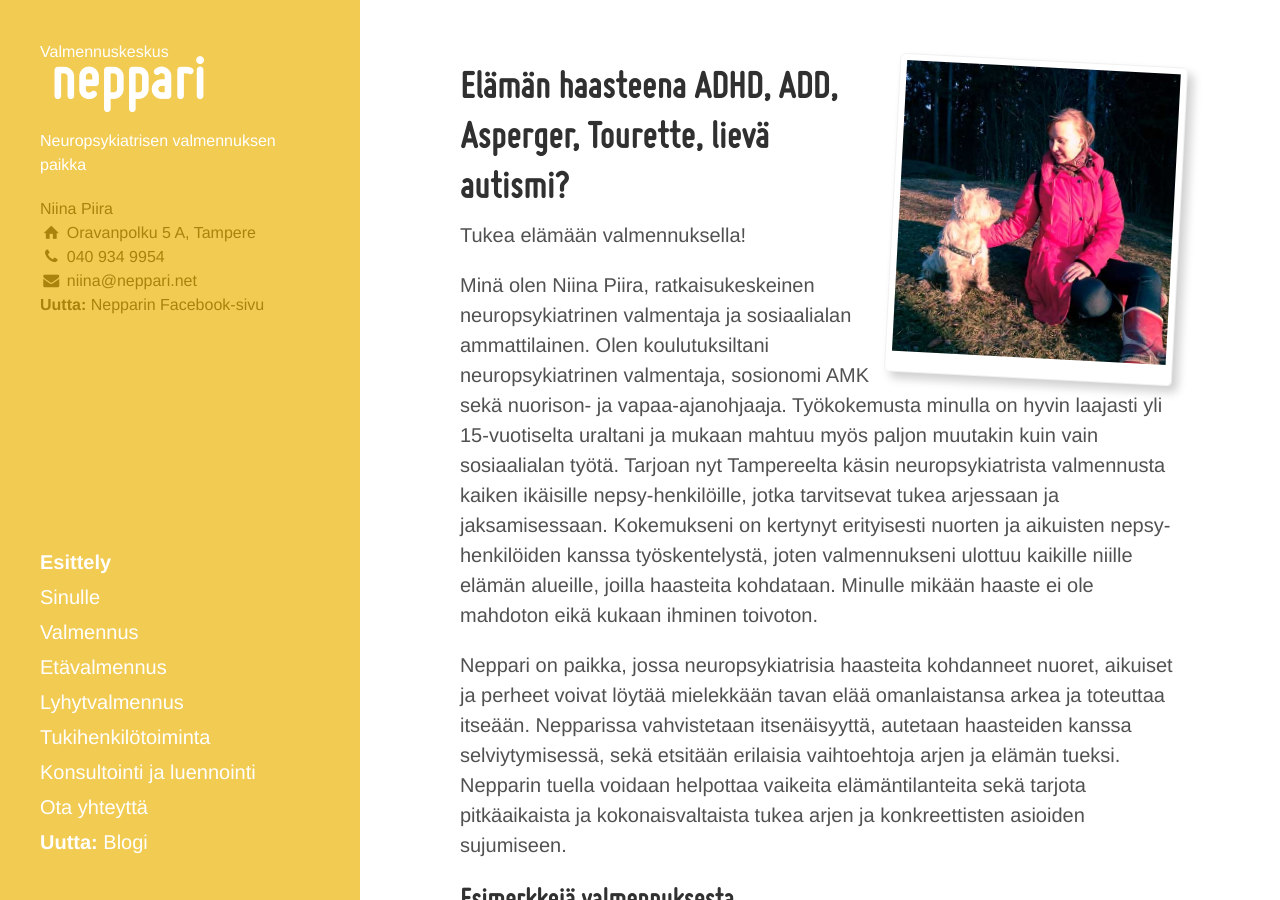
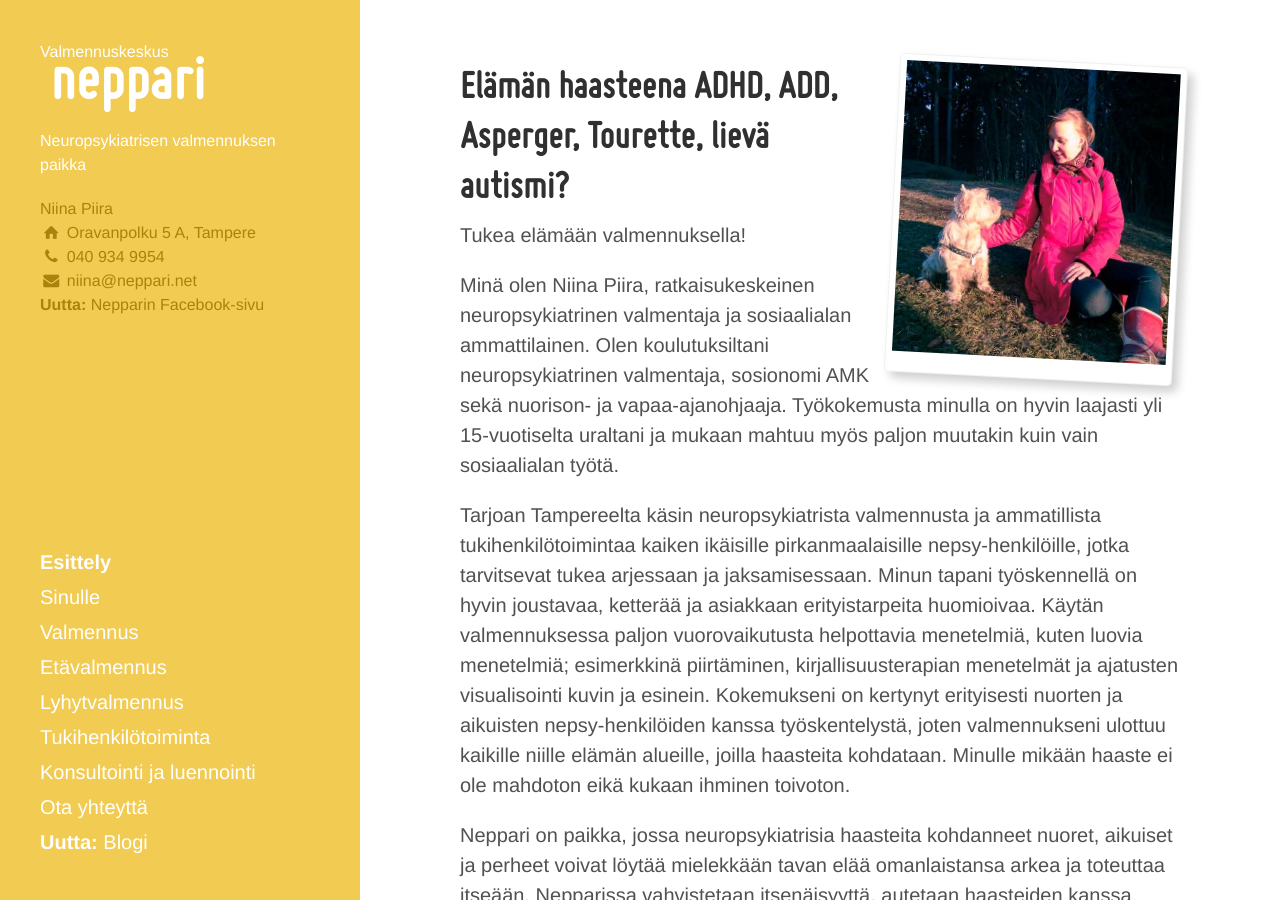
Before and after one commit to niinapiira/neppari.net, a Jekyll site: the page built from index.md, in a window 1280 px wide and 900 px high. Built offline with Jekyll 4.4.1, drawn with Linux system fonts in a browser that asks for light colours; Markdown is read by kramdown in place of the engine named in the settings.

Commit message:
Lisäsin "ammatillista tukihenkilötoimintaa" #pirkanmaalaisille" ja "Minun tapani työskennellä on..."

```diff
--- a/index.md
+++ b/index.md
@@ -13,9 +13,12 @@ polaroid: "niina-ja-riksu-polaroid.jpg"
 
 
 
+
 Tukea elämään valmennuksella!
 
-Minä olen Niina Piira, ratkaisukeskeinen neuropsykiatrinen valmentaja ja sosiaalialan ammattilainen. Olen koulutuksiltani neuropsykiatrinen valmentaja, sosionomi AMK sekä nuorison- ja vapaa-ajanohjaaja. Työkokemusta minulla on hyvin laajasti yli 15-vuotiselta uraltani ja mukaan mahtuu myös paljon muutakin kuin vain sosiaalialan työtä. Tarjoan nyt Tampereelta käsin neuropsykiatrista valmennusta kaiken ikäisille nepsy-henkilöille, jotka tarvitsevat tukea arjessaan ja jaksamisessaan. Kokemukseni on kertynyt erityisesti nuorten ja aikuisten nepsy-henkilöiden kanssa työskentelystä, joten valmennukseni ulottuu kaikille niille elämän alueille, joilla haasteita kohdataan. Minulle mikään haaste ei ole mahdoton eikä kukaan ihminen toivoton.
+Minä olen Niina Piira, ratkaisukeskeinen neuropsykiatrinen valmentaja ja sosiaalialan ammattilainen. Olen koulutuksiltani neuropsykiatrinen valmentaja, sosionomi AMK sekä nuorison- ja vapaa-ajanohjaaja. Työkokemusta minulla on hyvin laajasti yli 15-vuotiselta uraltani ja mukaan mahtuu myös paljon muutakin kuin vain sosiaalialan työtä.
+
+Tarjoan Tampereelta käsin neuropsykiatrista valmennusta ja ammatillista tukihenkilötoimintaa kaiken ikäisille pirkanmaalaisille nepsy-henkilöille, jotka tarvitsevat tukea arjessaan ja jaksamisessaan. Minun tapani työskennellä on hyvin joustavaa, ketterää ja asiakkaan erityistarpeita huomioivaa. Käytän valmennuksessa paljon vuorovaikutusta helpottavia menetelmiä, kuten luovia menetelmiä; esimerkkinä piirtäminen, kirjallisuusterapian menetelmät ja ajatusten visualisointi kuvin ja esinein. Kokemukseni on kertynyt erityisesti nuorten ja aikuisten nepsy-henkilöiden kanssa työskentelystä, joten valmennukseni ulottuu kaikille niille elämän alueille, joilla haasteita kohdataan. Minulle mikään haaste ei ole mahdoton eikä kukaan ihminen toivoton.
 
 Neppari on paikka, jossa neuropsykiatrisia haasteita kohdanneet nuoret, aikuiset ja perheet voivat löytää mielekkään tavan elää omanlaistansa arkea ja toteuttaa itseään. Nepparissa vahvistetaan itsenäisyyttä, autetaan haasteiden kanssa selviytymisessä, sekä etsitään erilaisia vaihtoehtoja arjen ja elämän tueksi. Nepparin tuella voidaan helpottaa vaikeita elämäntilanteita sekä tarjota pitkäaikaista ja kokonaisvaltaista tukea arjen ja konkreettisten asioiden sujumiseen.
 
```
